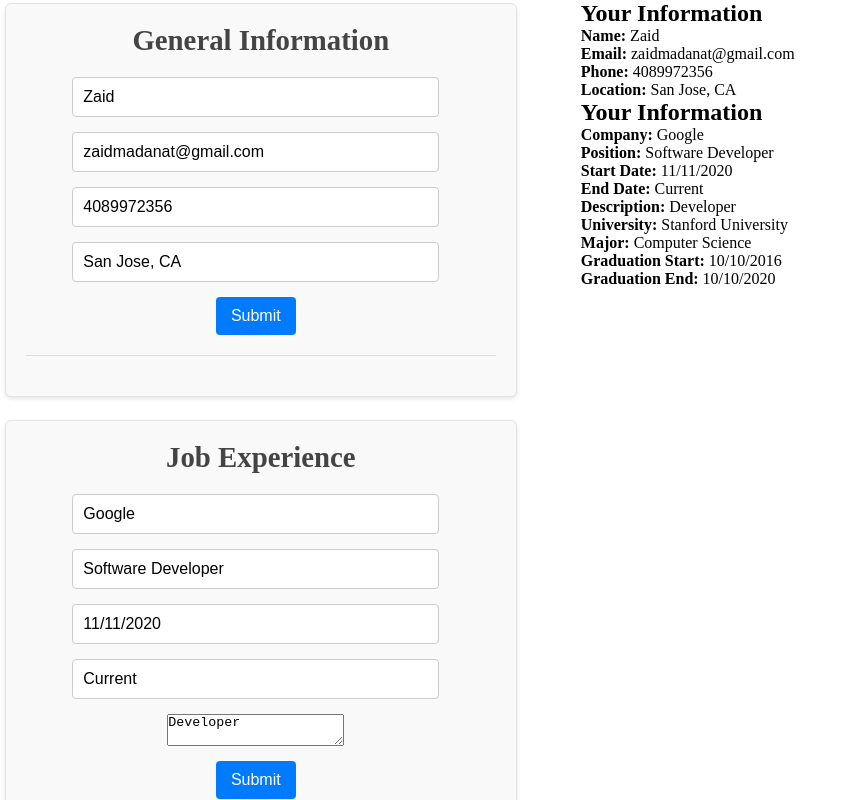
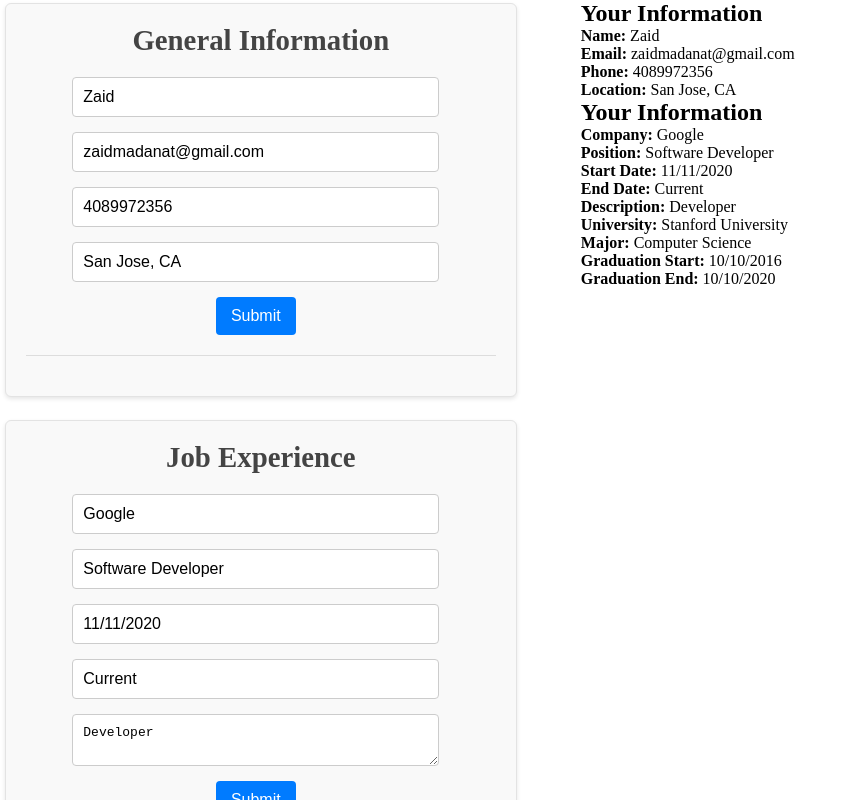
Before and after one commit to ZaidMadanat/cv-application, a React (Vite) app: page / in a window 1280 px wide. Shown: the top 800 px of the page, without its empty margins (0-852 px from the left). Built offline with nearby package versions, Linux system fonts and the light colour scheme.

Commit message:
Added text area styling

```diff
--- a/src/styles/form.css
+++ b/src/styles/form.css
@@ -76,6 +76,22 @@ h1 {
   .Section h1 {
     margin-bottom: 20px;
   }
+  textarea {
+    width: 75%;
+    padding: 10px;
+    font-size: 1em;
+    border: 1px solid #ccc;
+    border-radius: 4px;
+    transition: border-color 0.2s ease-in-out;
+    resize: vertical;
+    overflow-y: auto;
+
+  }
+  textarea:focus {
+    border-color: #007BFF;
+    outline: none;
+    box-shadow: 0 0 5px rgba(0, 123, 255, 0.5);
+  }
 
   /* Responsive Design */
   @media (max-width: 600px) {
```
Also changed, not shown: src/styles/displayInfo.css (added).
